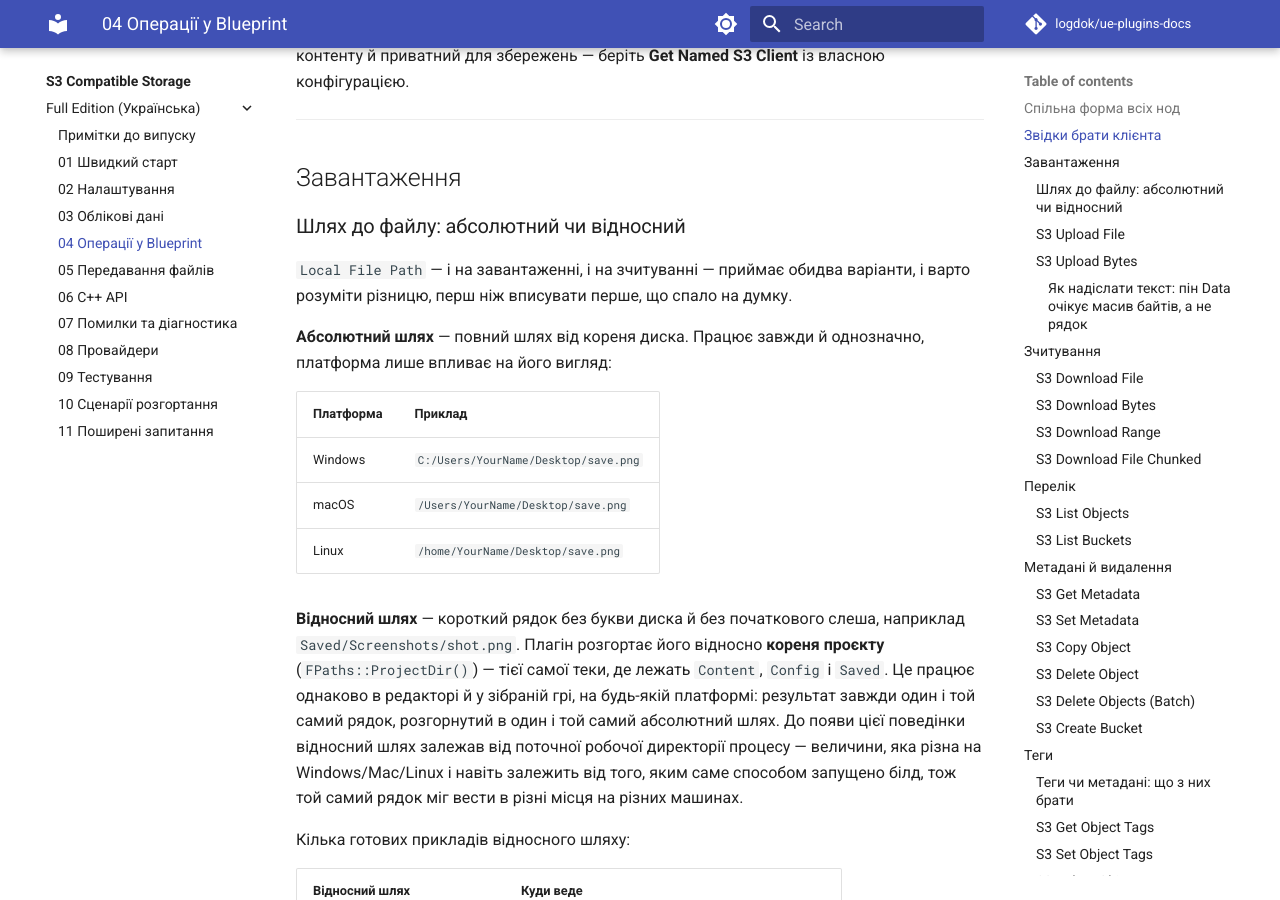
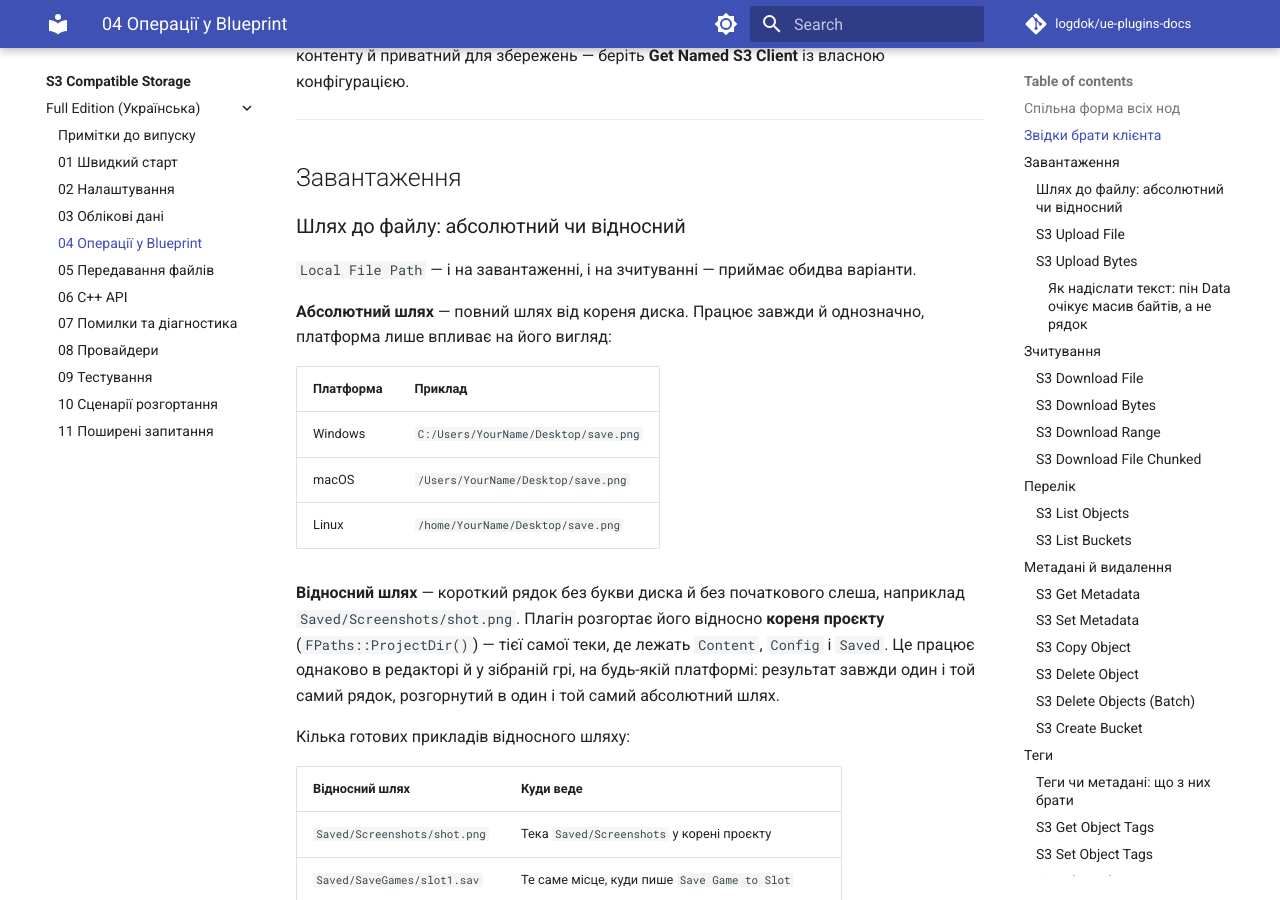
Before and after one commit to logdok/ue-plugins-docs, an MkDocs documentation site: the page built from docs/s3-compatible-storage/Full/uk/04-Blueprint-Operations.md, in a window 1280 px wide and 900 px high, scrolled down 1021 px. Built offline with MkDocs 1.6.1 and Material for MkDocs 9.7.7, drawn with Linux system fonts in a browser that asks for light colours; comment, search, counter and statistics services are not loaded; some of the changed text lies outside the part shown.

Commit message:
Sync docs from HostS3@654c9fb

```diff
--- a/docs/s3-compatible-storage/Full/uk/04-Blueprint-Operations.md
+++ b/docs/s3-compatible-storage/Full/uk/04-Blueprint-Operations.md
@@ -40,8 +40,7 @@ Get S3 Subsystem → Get Default S3 Client
 
 ### Шлях до файлу: абсолютний чи відносний
 
-`Local File Path` — і на завантаженні, і на зчитуванні — приймає обидва варіанти, і варто
-розуміти різницю, перш ніж вписувати перше, що спало на думку.
+`Local File Path` — і на завантаженні, і на зчитуванні — приймає обидва варіанти.
 
 **Абсолютний шлях** — повний шлях від кореня диска. Працює завжди й однозначно, платформа
 лише впливає на його вигляд:
@@ -56,10 +55,7 @@ Get S3 Subsystem → Get Default S3 Client
 `Saved/Screenshots/shot.png`. Плагін розгортає його відносно **кореня проєкту**
 (`FPaths::ProjectDir()`) — тієї самої теки, де лежать `Content`, `Config` і `Saved`. Це
 працює однаково в редакторі й у зібраній грі, на будь-якій платформі: результат завжди
-один і той самий рядок, розгорнутий в один і той самий абсолютний шлях. До появи цієї
-поведінки відносний шлях залежав від поточної робочої директорії процесу — величини, яка
-різна на Windows/Mac/Linux і навіть залежить від того, яким саме способом запущено білд,
-тож той самий рядок міг вести в різні місця на різних машинах.
+один і той самий рядок, розгорнутий в один і той самий абсолютний шлях.
 
 Кілька готових прикладів відносного шляху:
 
```
Also changed, not shown: other parts of docs/s3-compatible-storage/Full/uk/04-Blueprint-Operations.md (+1 -1 lines), docs/s3-compatible-storage/Full/uk/11-FAQ.md (+2 -0 lines), docs/s3-compatible-storage/Full/uk/12-Debug-Console.md (added, +94 -0 lines), docs/s3-compatible-storage/Full/uk/README.md (+1 -0 lines), docs/s3-compatible-storage/index.md (+1 -1 lines).
